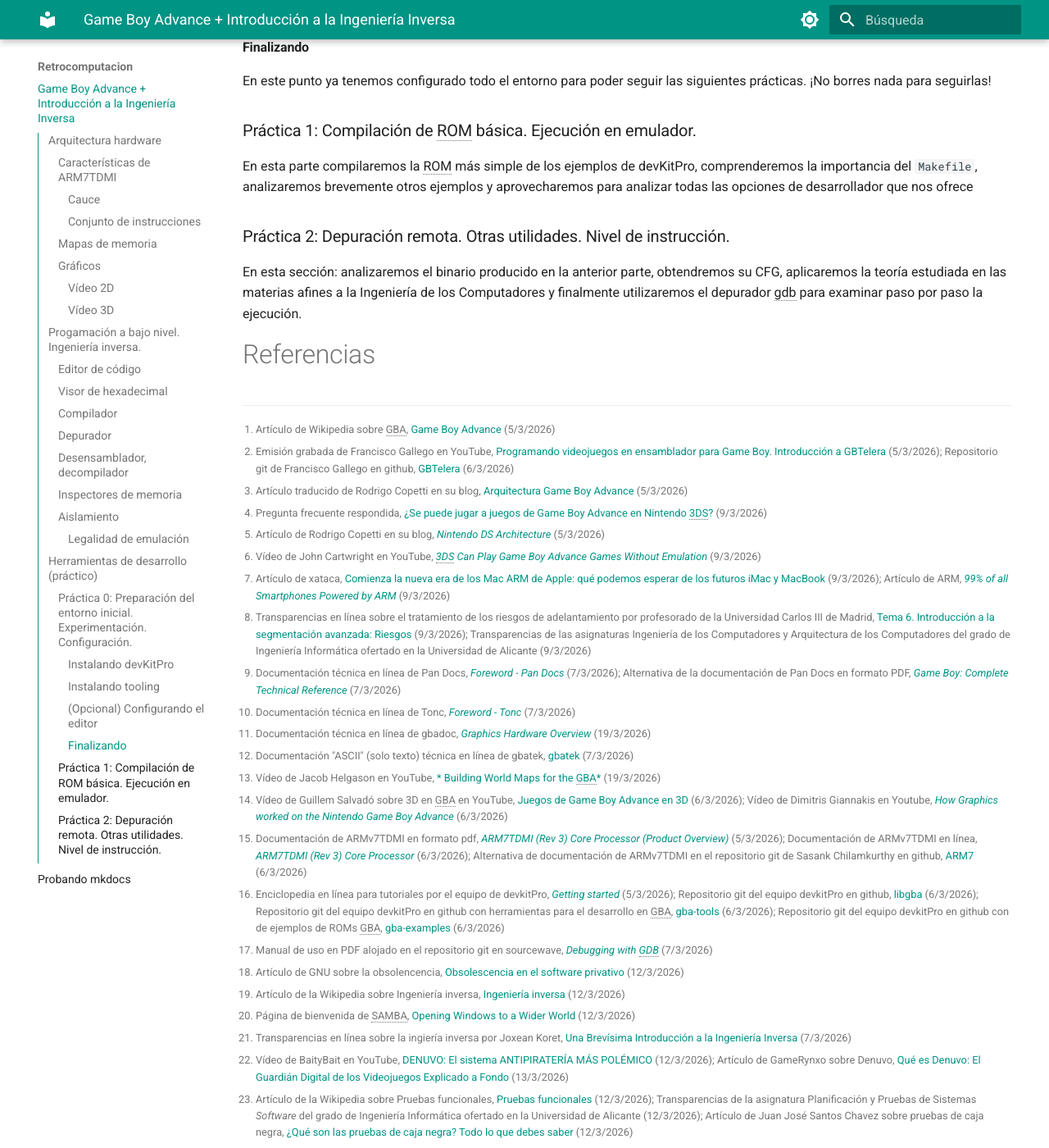
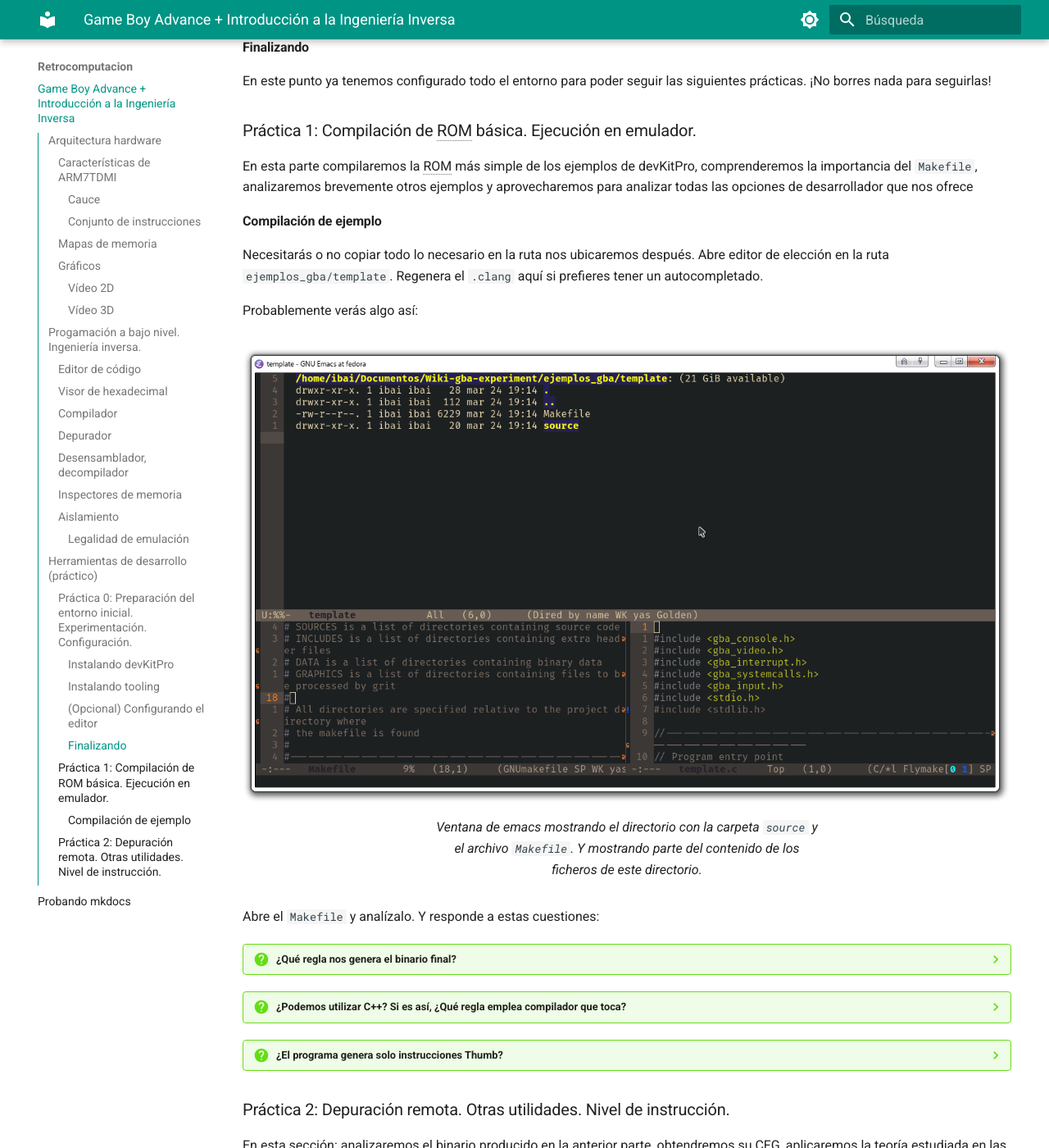
Before and after one commit to abl78-ua/Wiki-IMCR, an MkDocs documentation site: the page built from docs/Retrocomputacion/Retrocomputacion.md, in a window 1280 px wide and 1400 px high, scrolled down 18683 px. Shown: the whole window at 82% size. Built offline with MkDocs 1.6.1 and Material for MkDocs 9.7.7, drawn with Linux system fonts in a browser that asks for light colours.

Commit message:
doc: start practica 1

````diff
--- a/docs/Retrocomputacion/Retrocomputacion.md
+++ b/docs/Retrocomputacion/Retrocomputacion.md
@@ -370,14 +370,14 @@ En esta sección utilizaremos Docker con el que ya muchos estaremos familarizado
 	Ejecutamos en una *shell* lo siguiente para reconstruir la imagen para tener el SDK localmente.
 
 	``` bash
-	$ docker build -t gba-toolchain .
+	docker build -t gba-toolchain .
 	```
 
 === "Paso 3: Comprobación"
 	Para confirmar que se ha instalado correctamente, mostraremos la versión del compilador con el comando típico de `gcc --version`:
 
 	``` bash
-	$ docker run --rm -v "$(pwd):/project" gba-toolchain arm-none-eabi-gcc --version
+	docker run --rm -v "$(pwd):/project" gba-toolchain arm-none-eabi-gcc --version
 	```
 
 	Y debería aparecer una salida como esta:
@@ -629,6 +629,32 @@ En este punto ya tenemos configurado todo el entorno para poder seguir las sigui
 
 En esta parte compilaremos la ROM más simple de los ejemplos de devKitPro, comprenderemos la importancia del `Makefile`, analizaremos brevemente otros ejemplos y aprovecharemos para analizar todas las opciones de desarrollador que nos ofrece
 
+#### Compilación de ejemplo
+
+Necesitarás o no copiar todo lo necesario en la ruta nos ubicaremos después. Abre editor de elección en la ruta `ejemplos_gba/template`. Regenera el `.clang` aquí si prefieres tener un autocompletado.
+
+Probablemente verás algo así:
+
+![Captura de pantalla de emacs.](../images/Retrocomputacion/p1-0.png){ width="2000px" }
+/// caption
+Ventana de emacs mostrando el directorio con la carpeta `source` y el archivo `Makefile`. Y mostrando parte del contenido de los ficheros de este directorio.
+///
+
+Abre el `Makefile` y analízalo. Y responde a estas cuestiones:
+
+??? question "¿Qué regla nos genera el binario final?"
+	Recuerda buscamos una ROM con extensión `.gba`
+
+??? question "¿Podemos utilizar C++? Si es así, ¿Qué regla emplea compilador que toca?"
+	Recuerda que `CXX` se refiere a C++ y `CC` a C.
+
+??? question "¿El programa genera solo instrucciones Thumb?"
+	Quizás pueda servirte de ayuda ejecutar el siguiente comando
+
+	``` bash
+	arm-none-eabi-gcc --help=target
+	```
+
 ### Práctica 2: Depuración remota. Otras utilidades. Nivel de instrucción.
 
 En esta sección: analizaremos el binario producido en la anterior parte, obtendremos su CFG, aplicaremos la teoría estudiada en las materias afines a la Ingeniería de los Computadores y finalmente utilizaremos el depurador gdb para examinar paso por paso la ejecución.
````
Also changed, not shown: docs/images/Retrocomputacion/p1-0.png (added).
